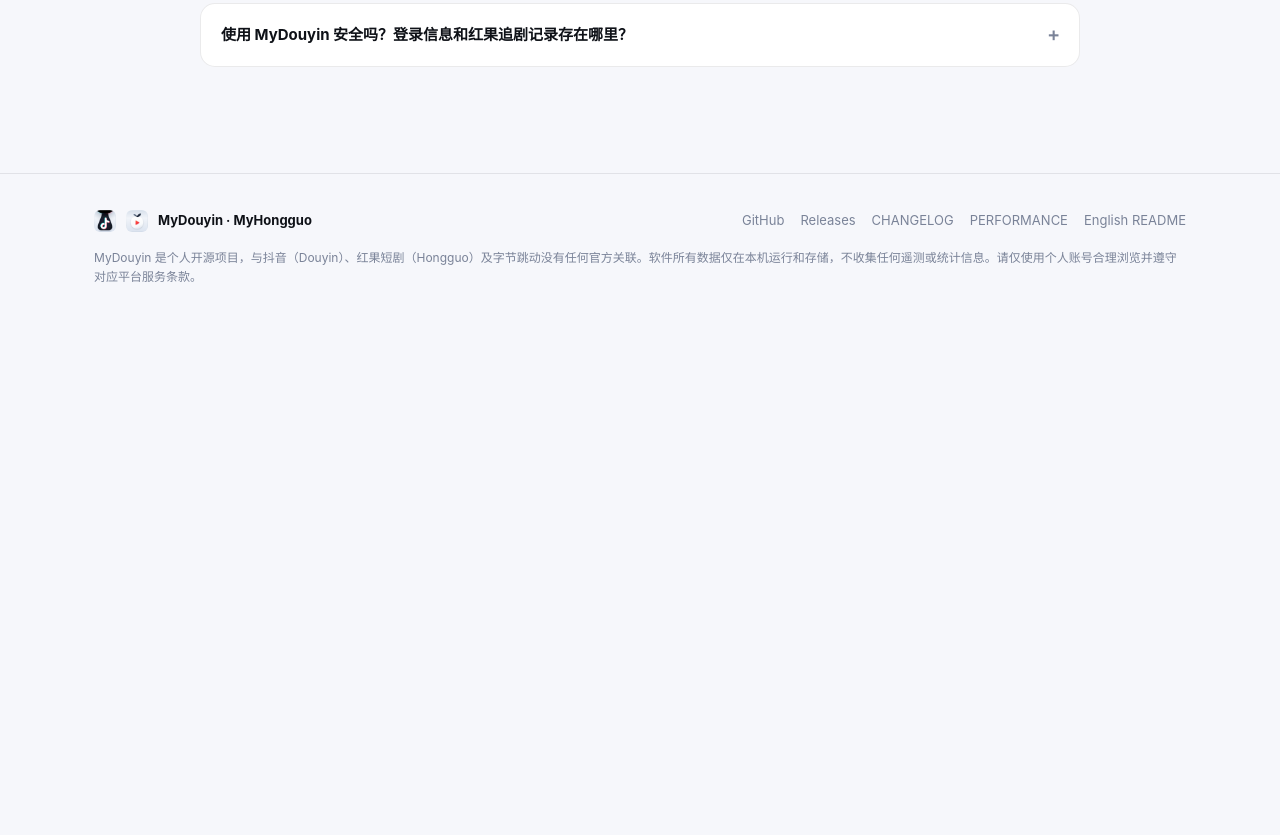
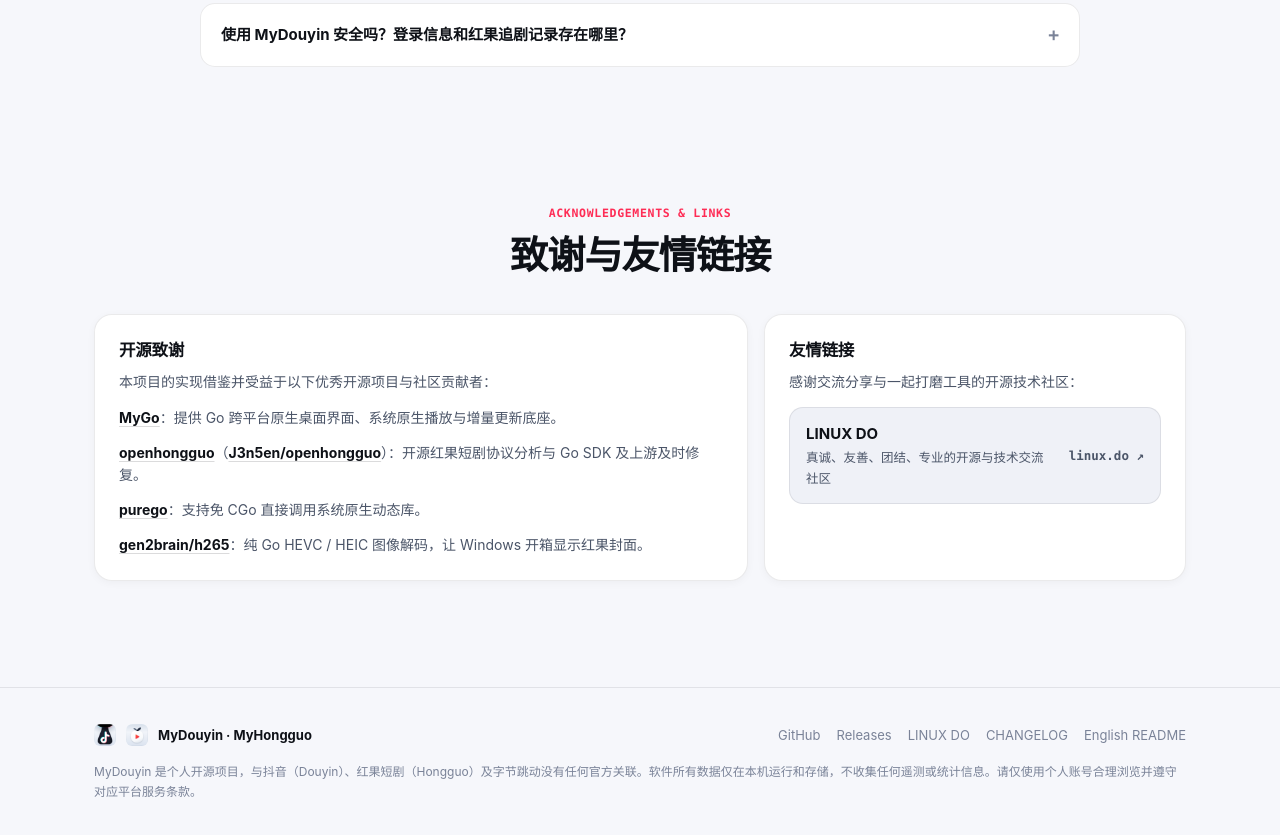
Before and after one commit to margbug01/MyDouyin, a plain HTML site: page docs/index.html in a window 1280 px wide. Shown: the part 6136-6971 px from the top of the page. Before the commit the page ends 6489 px from the top, so only its background shows below. Drawn offline with Linux system fonts and the light colour scheme; no server answers.

Commit message:
在双语 README 与 Pages 官网补充开源致谢及 LINUX DO 友链

```diff
--- a/docs/index.html
+++ b/docs/index.html
@@ -1120,6 +1120,56 @@
       line-height: 1.75;
     }
 
+    /* Credits & Friends */
+    .credits-grid {
+      display: grid;
+      grid-template-columns: 1.55fr 1fr;
+      gap: 16px;
+    }
+    .credits-list {
+      margin: 14px 0 0;
+      padding: 0;
+      list-style: none;
+      display: grid;
+      gap: 12px;
+    }
+    .credits-list li {
+      font-size: 14px;
+      color: var(--ink-2);
+      line-height: 1.62;
+    }
+    .credits-list a {
+      color: var(--ink);
+      font-weight: 700;
+      text-decoration: underline;
+      text-decoration-color: var(--border-strong);
+      text-underline-offset: 3px;
+      transition: color 0.2s, text-decoration-color 0.2s;
+    }
+    .credits-list a:hover {
+      color: var(--accent);
+      text-decoration-color: var(--accent);
+    }
+    .friend-link {
+      display: flex;
+      align-items: center;
+      justify-content: space-between;
+      gap: 14px;
+      margin-top: 14px;
+      padding: 14px 16px;
+      border-radius: 14px;
+      background: var(--surface-2);
+      border: 1px solid var(--border);
+      transition: border-color 0.2s, transform 0.2s var(--ease);
+    }
+    .friend-link:hover {
+      border-color: var(--accent);
+      transform: translateY(-2px);
+    }
+    .friend-link strong { display: block; font-size: 15px; color: var(--ink); }
+    .friend-link span { display: block; font-size: 12.5px; color: var(--ink-2); margin-top: 2px; }
+    .friend-domain { font-family: var(--font-mono); font-size: 12px; color: var(--accent); font-weight: 650; white-space: nowrap; }
+
     /* Footer */
     footer {
       border-top: 1px solid var(--border);
@@ -1157,7 +1207,7 @@
     @media (max-width: 960px) {
       .nav-links { display: none; }
       .spec-grid, .pillar-grid { grid-template-columns: repeat(2, 1fr); }
-      .pillar-shot { grid-template-columns: 1fr; }
+      .pillar-shot, .credits-grid { grid-template-columns: 1fr; }
       .os-pane.active { grid-template-columns: 1fr; }
     }
     @media (max-width: 640px) {
@@ -1689,6 +1739,40 @@
         </div>
       </div>
     </section>
+    <!-- Acknowledgements & Community Links -->
+    <section class="block" id="credits">
+      <div class="container">
+        <div class="section-head reveal">
+          <span class="eyebrow">ACKNOWLEDGEMENTS &amp; LINKS</span>
+          <h2 data-i18n="creditsTitle">致谢与友情链接</h2>
+        </div>
+
+        <div class="credits-grid reveal">
+          <div class="card">
+            <h3 data-i18n="thanksHead">开源致谢</h3>
+            <p data-i18n="thanksIntro">本项目的实现借鉴并受益于以下优秀开源项目与社区贡献者：</p>
+            <ul class="credits-list">
+              <li><a href="https://github.com/egoist/mygo" target="_blank" rel="noopener">MyGo</a>：<span data-i18n="thMygo">提供 Go 跨平台原生桌面界面、系统原生播放与增量更新底座。</span></li>
+              <li><a href="https://github.com/beilunyang/openhongguo" target="_blank" rel="noopener">openhongguo</a>（<a href="https://github.com/J3n5en/openhongguo" target="_blank" rel="noopener">J3n5en/openhongguo</a>）：<span data-i18n="thHg">开源红果短剧协议分析与 Go SDK 及上游及时修复。</span></li>
+              <li><a href="https://github.com/ebitengine/purego" target="_blank" rel="noopener">purego</a>：<span data-i18n="thPurego">支持免 CGo 直接调用系统原生动态库。</span></li>
+              <li><a href="https://github.com/gen2brain/h265" target="_blank" rel="noopener">gen2brain/h265</a>：<span data-i18n="thH265">纯 Go HEVC / HEIC 图像解码，让 Windows 开箱显示红果封面。</span></li>
+            </ul>
+          </div>
+
+          <div class="card">
+            <h3 data-i18n="friendsHead">友情链接</h3>
+            <p data-i18n="friendsIntro">感谢交流分享与一起打磨工具的开源技术社区：</p>
+            <a class="friend-link" href="https://linux.do" target="_blank" rel="noopener">
+              <div>
+                <strong>LINUX DO</strong>
+                <span data-i18n="ldDesc">真诚、友善、团结、专业的开源与技术交流社区</span>
+              </div>
+              <span class="friend-domain">linux.do ↗</span>
+            </a>
+          </div>
+        </div>
+      </div>
+    </section>
   </main>
 
   <footer>
@@ -1702,8 +1786,8 @@
         <div class="footer-links">
           <a href="https://github.com/margbug01/MyDouyin" target="_blank" rel="noopener">GitHub</a>
           <a href="https://github.com/margbug01/MyDouyin/releases/latest" target="_blank" rel="noopener">Releases</a>
+          <a href="https://linux.do" target="_blank" rel="noopener">LINUX DO</a>
           <a href="https://github.com/margbug01/MyDouyin/blob/main/CHANGELOG.md" target="_blank" rel="noopener">CHANGELOG</a>
-          <a href="https://github.com/margbug01/MyDouyin/blob/main/PERFORMANCE.md" target="_blank" rel="noopener">PERFORMANCE</a>
           <a href="https://github.com/margbug01/MyDouyin/blob/main/README.en.md" target="_blank" rel="noopener">English README</a>
         </div>
       </div>
@@ -1795,6 +1879,10 @@
           a6: "个人开源版本尚未申请 Apple 官方公证，macOS Gatekeeper 会默认拦截首次运行。将应用拖入「应用程序」目录后，在「系统设置 › 隐私与安全性」点击「仍要打开」，或在终端运行 xattr -dr com.apple.quarantine /Applications/MyDouyin.app 即可正常启动。",
           q7: "使用 MyDouyin 安全吗？登录信息和红果追剧记录存在哪里？",
           a7: "代码完全开源、零遥测、不上传任何统计信息。你的登录凭证、红果追剧列表与播放进度只保存在本机系统配置目录中（macOS 位于 ~/Library/Application Support，Windows 位于 %APPDATA%），覆盖安装或应用内更新均不会丢失数据。",
+          creditsTitle: "致谢与友情链接", thanksHead: "开源致谢", thanksIntro: "本项目的实现借鉴并受益于以下优秀开源项目与社区贡献者：",
+          thMygo: "提供 Go 跨平台原生桌面界面、系统原生播放与增量更新底座。", thHg: "开源红果短剧协议分析与 Go SDK 及上游及时修复。",
+          thPurego: "支持免 CGo 直接调用系统原生动态库。", thH265: "纯 Go HEVC / HEIC 图像解码，让 Windows 开箱显示红果封面。",
+          friendsHead: "友情链接", friendsIntro: "感谢交流分享与一起打磨工具的开源技术社区：", ldDesc: "真诚、友善、团结、专业的开源与技术交流社区",
           disclaimer: "MyDouyin 是个人开源项目，与抖音（Douyin）、红果短剧（Hongguo）及字节跳动没有任何官方关联。软件所有数据仅在本机运行和存储，不收集任何遥测或统计信息。请仅使用个人账号合理浏览并遵守对应平台服务条款。"
         },
         en: {
@@ -1870,6 +1958,10 @@
           a6: "Because the open-source build is not Apple-notarized yet, drag it into Applications and click Open Anyway in System Settings › Privacy & Security, or run xattr -dr com.apple.quarantine /Applications/MyDouyin.app in Terminal.",
           q7: "Is MyDouyin safe, and where are login sessions and Hongguo watch lists stored?",
           a7: "The source code is fully open with zero telemetry or analytics. Credentials, favorites, and resume timestamps stay strictly in your local OS config folders (~/Library/Application Support on macOS, %APPDATA% on Windows) and persist across updates.",
+          creditsTitle: "Acknowledgements & Community Links", thanksHead: "Open-Source Credits", thanksIntro: "Built with and inspired by these open-source projects and contributors:",
+          thMygo: "Native Go cross-platform UI, OS playback, and delta updates.", thHg: "Open-source Hongguo Short Drama protocol and Go SDK.",
+          thPurego: "Calling native OS libraries from Go without CGo.", thH265: "Pure-Go HEVC / HEIC decoding for Windows drama covers.",
+          friendsHead: "Community Links", friendsIntro: "Recommended open-source and developer community:", ldDesc: "A friendly, open-source and technology community",
           disclaimer: "MyDouyin is an independent open-source project and is not affiliated with Douyin, Hongguo, or ByteDance. All data remains locally on your machine with zero telemetry or analytics."
         }
       };
```
Also changed, not shown: 2 other files.
